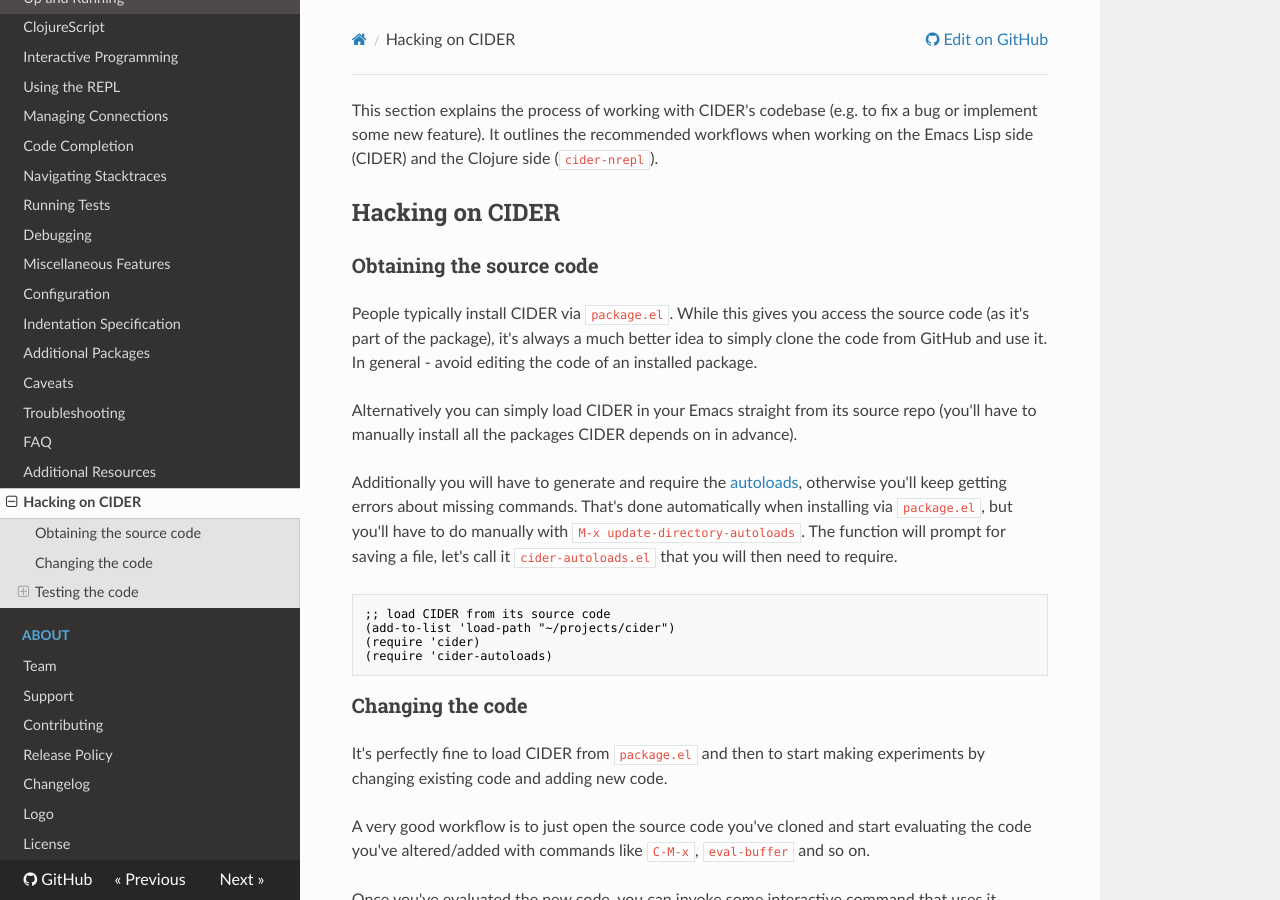
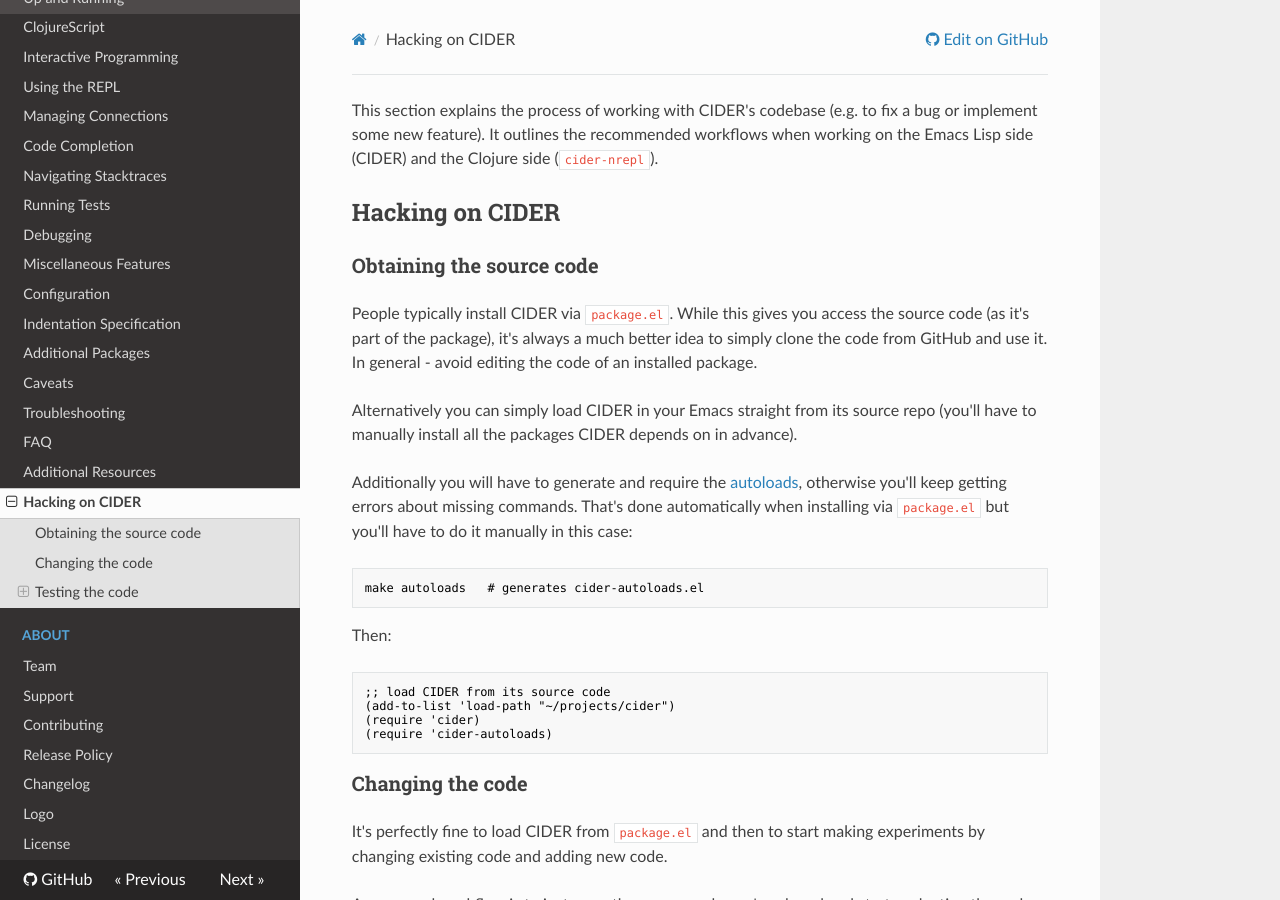
Before and after one commit to clojure-emacs/cider, an MkDocs documentation site: the page built from doc/hacking_on_cider.md, in a window 1280 px wide and 900 px high. Built offline with MkDocs 1.6.1, drawn with Linux system fonts in a browser that asks for light colours; nearby versions of some CDN libraries; old or Windows-style settings are respelled for this version of MkDocs.

Commit message:
Add autoloads target to Makefile (#2378)
Helper target to create cider-autoloads.el automatically. Doc updated as well.

````diff
--- a/doc/hacking_on_cider.md
+++ b/doc/hacking_on_cider.md
@@ -17,11 +17,15 @@
 
 Additionally you will have to generate and require the
 [autoloads](https://www.gnu.org/software/emacs/manual/html_node/elisp/Autoload.html),
-otherwise you'll keep getting errors about missing commands.
-That's done automatically when installing via `package.el`, but you'll
-have to do manually with `M-x update-directory-autoloads`. The
-function will prompt for saving a file, let's call it
-`cider-autoloads.el` that you will then need to require.
+otherwise you'll keep getting errors about missing commands.  That's done
+automatically when installing via `package.el` but you'll have to do it
+manually in this case:
+
+```shell
+make autoloads   # generates cider-autoloads.el
+```
+
+Then:
 
 ```el
 ;; load CIDER from its source code
````
Also changed, not shown: CHANGELOG.md (+1 -0 lines), 1 other file.
